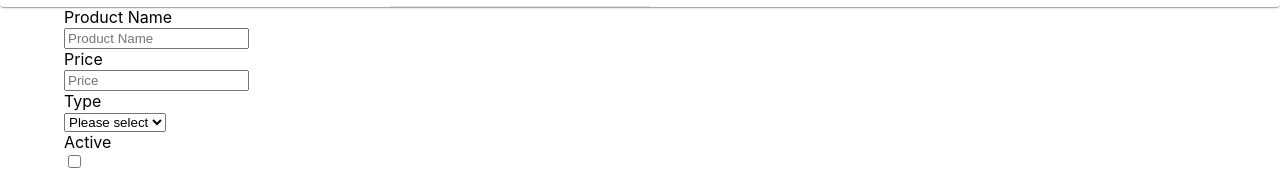
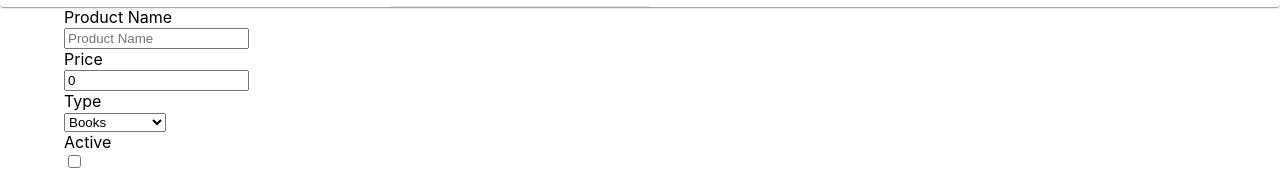
Before and after one commit to ragingbull1210/CWTest, a React (Create React App) app in the folder client-app/: page / in a window 1280 px wide. Both pictures are taken after a click on the button "+ADD PRODUCT". Shown: the part 249-431 px from the top of the page. Built offline with nearby package versions, Linux system fonts and the light colour scheme; no server answers.

Commit message:
finish form edit and create

```diff
--- a/client-app/src/app/features/ProductDashboard.tsx
+++ b/client-app/src/app/features/ProductDashboard.tsx
@@ -11,6 +11,7 @@ interface Props {
   editMode: boolean;
   handleFormOpen: (id?: string) => void;
   handleFormClose: () => void;
+  handleCreateOrEditProduct: (product: Product) => void;
 }
 
 export default function ProductDashboard({
@@ -21,6 +22,7 @@ export default function ProductDashboard({
   editMode,
   handleFormOpen,
   handleFormClose,
+  handleCreateOrEditProduct,
 }: Props) {
   return (
     <>
@@ -41,6 +43,7 @@ export default function ProductDashboard({
         <ProductForm
           handleFormClose={handleFormClose}
           product={selectedProduct}
+          handleCreateOrEditProduct={handleCreateOrEditProduct}
         />
       )}
     </>
--- a/client-app/src/app/features/ProductDetails.tsx
+++ b/client-app/src/app/features/ProductDetails.tsx
@@ -26,7 +26,7 @@ export default function ProductDetails({
           Price
         </Typography>
         <Typography variant="h5" component="div">
-          ${product.price.toFixed(2)}
+          ${product.price}
         </Typography>
         <Typography sx={{ fontSize: 14 }} color="text.secondary" gutterBottom>
           Type
--- a/client-app/src/app/features/ProductForm.tsx
+++ b/client-app/src/app/features/ProductForm.tsx
@@ -6,25 +6,27 @@ import ActionButton from "./ActionButton";
 interface Props {
   handleFormClose: () => void;
   product: Product | undefined;
+  handleCreateOrEditProduct: (product: Product) => void;
 }
 
 export default function ProductForm({
   handleFormClose,
   product: selectedProduct,
+  handleCreateOrEditProduct,
 }: Props) {
   const initialState = selectedProduct ?? {
     id: "",
     name: "",
-    price: "",
+    price: 0.0,
     type: "",
-    active: "false",
+    active: false,
   };
 
   const [product, setProduct] = useState(initialState);
 
   const handleSubmit = () => {
     console.log(product);
-    debugger;
+    handleCreateOrEditProduct(product);
   };
 
   const handleInputChange = (
@@ -70,6 +72,7 @@ export default function ProductForm({
               id="name"
               name="name"
               placeholder="Product Name"
+              value={product.name}
               onChange={handleInputChange}
             />
           </div>
@@ -85,6 +88,7 @@ export default function ProductForm({
               name="price"
               step=".01"
               placeholder="Price"
+              value={product.price}
               onChange={handleInputChange}
             />
           </div>
@@ -98,7 +102,7 @@ export default function ProductForm({
               id="type"
               name="type"
               onChange={handleInputChange}
-              defaultValue="Please select"
+              value={product.type}
             >
               <option value="Please select" disabled>
                 Please select
@@ -120,18 +124,19 @@ export default function ProductForm({
               type="checkbox"
               id="active"
               name="active"
-              value="true"
+              checked={product.active}
               onChange={handleInputChange}
             />
           </div>
         </div>
         <br />
         <div>
-          <ActionButton color="primary" type="submit" name="Submit" />
+          <ActionButton color="primary" name="Submit" type="submit" />
           <ActionButton
             color="secondary"
             name="Cancel"
             onClick={handleFormClose}
+            type="button"
           />
         </div>
       </form>
--- a/client-app/src/app/features/ProductsTable.tsx
+++ b/client-app/src/app/features/ProductsTable.tsx
@@ -89,7 +89,7 @@ export default function ProductsTable({
                 <TableCell>
                   <ActionButton color="error" name="Delete" />
                 </TableCell>
-                <TableCell>${product.price.toFixed(2)}</TableCell>
+                <TableCell>${product.price}</TableCell>
                 <TableCell>{product.type}</TableCell>
                 <TableCell>
                   {product.active ? <DoneIcon /> : <CloseIcon />}
--- a/client-app/src/app/layout/App.tsx
+++ b/client-app/src/app/layout/App.tsx
@@ -41,6 +41,14 @@ function App() {
     setEditMode(false);
   };
 
+  const handleCreateOrEditProduct = (product: Product) => {
+    product.id
+      ? setProducts([...products.filter((p) => p.id !== product.id), product])
+      : setProducts([...products, product]);
+    setEditMode(false);
+    setSelectedProduct(product);
+  };
+
   return (
     <>
       <ResponsiveAppBar pages={["+ Add Product"]} />
@@ -52,6 +60,7 @@ function App() {
         editMode={editMode}
         handleFormOpen={handleFormOpen}
         handleFormClose={handleFormClose}
+        handleCreateOrEditProduct={handleCreateOrEditProduct}
       />
     </>
   );
```
